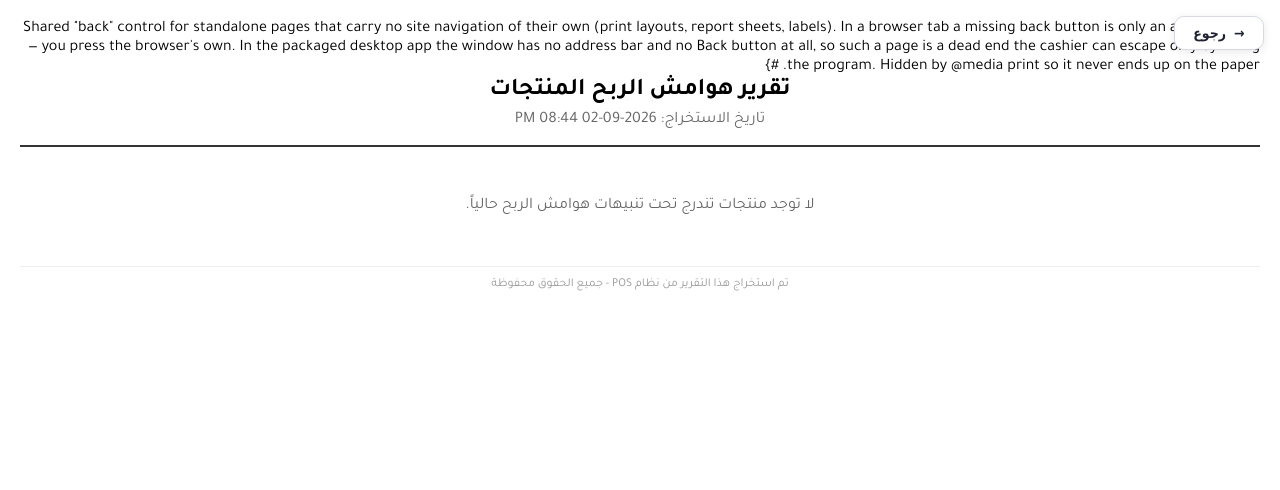
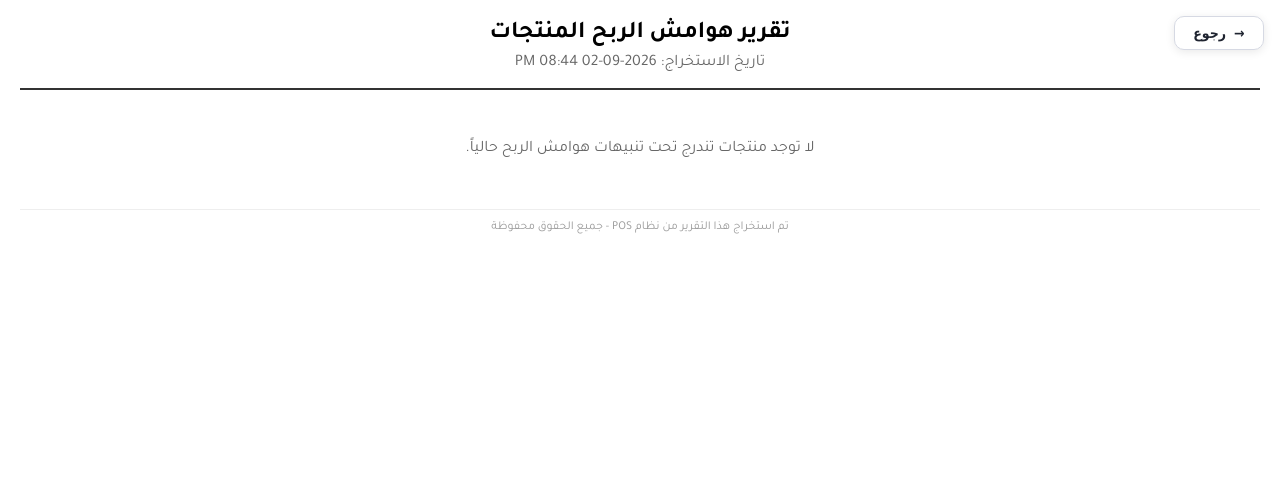
Before and after one commit to rawanamrrr/hamid-erp, a Django app: page /margin-report/ in a window 1280 px wide. Shown: the top 490 px of the page. Run offline with Django 4.2, Linux system fonts and the light colour scheme; the visitor is signed in with stand-in values (Sample User, id 1); data that the repository does not hold is empty; parts of the project's set-up code (start-up, migrations or seed data) failed here and were passed over.

Commit message:
first commit

```diff
--- a/templates/_back_button.html
+++ b/templates/_back_button.html
@@ -1,10 +1,10 @@
-{# Shared "back" control for standalone pages that carry no site navigation of their own
+{% comment %} Shared "back" control for standalone pages that carry no site navigation of their own
    (print layouts, report sheets, labels). In a browser tab a missing back button is only
    an annoyance — you press the browser's own. In the packaged desktop app the window has
    no address bar and no Back button at all, so such a page is a dead end the cashier can
    escape only by killing the program.
 
-   Hidden by @media print so it never ends up on the paper. #}
+   Hidden by @media print so it never ends up on the paper. {% endcomment %}
 <style>
   .dgf-back {
     position: fixed; inset-inline-start: 16px; top: 16px; z-index: 99999;
--- a/templates/restaurant/kitchen_ticket.html
+++ b/templates/restaurant/kitchen_ticket.html
@@ -46,10 +46,10 @@
     .footer { text-align: center; font-size: 14px; font-weight: bold; margin-top: 10px; border-top: 2px dashed #000; padding-top: 6px; }
 </style>
 </head>
-{# ثوابت النظام ← شاشة المطبخ ← "طباعة تذكرة المطبخ تلقائياً".
+{% comment %} ثوابت النظام ← شاشة المطبخ ← "طباعة تذكرة المطبخ تلقائياً".
    Off means the ticket still appears exactly as before — it just waits for the "طباعة"
    button instead of throwing the print dialog up by itself. Whether this page is reached
-   at all is the other setting, "طباعة تذكرة المطبخ عند إرسال الطلب". #}
+   at all is the other setting, "طباعة تذكرة المطبخ عند إرسال الطلب". {% endcomment %}
 <body{% if policies.kitchen.auto_print_ticket %} onload="autoPrintThenChain()"{% endif %}>
     <div class="toolbar no-print">
         <div class="label">معاينة: تذكرة المطبخ</div>
--- a/templates/sales/expense_list.html
+++ b/templates/sales/expense_list.html
@@ -145,11 +145,11 @@
                             </td>
                             <td class="p-4">
                                 {% if expense.receipt %}
-                                {# Shown in a dialog on this page rather than opened as a
+                                {% comment %} Shown in a dialog on this page rather than opened as a
                                    link. The receipt is a raw uploaded image, and in the
                                    desktop app window — which has no address bar and no
                                    Back button — navigating to a bare image file leaves
-                                   the user staring at it with no way back. #}
+                                   the user staring at it with no way back. {% endcomment %}
                                 <button type="button" onclick="showReceipt('{{ expense.receipt.url }}')"
                                         class="text-emerald-600 hover:text-emerald-800" title="عرض الإيصال">
                                     <i class="fas fa-receipt"></i>
--- a/templates/settings/policies.html
+++ b/templates/settings/policies.html
@@ -62,9 +62,9 @@
               <input type="time" id="{{ row.field }}" name="{{ row.field }}" value="{{ row.value }}"
                      class="text-sm border border-gray-200 rounded-lg px-3 py-1.5 w-32 focus:border-teal-400 focus:outline-none">
             {% elif row.is_path %}
-              {# Folder paths are long; the narrow default input hides most of one. The
+              {% comment %} Folder paths are long; the narrow default input hides most of one. The
                  browse button opens Windows' own folder picker — something only the
-                 desktop app can do, since a web page is never handed a real path. #}
+                 desktop app can do, since a web page is never handed a real path. {% endcomment %}
               <div class="flex items-center gap-2">
                 <input type="text" id="{{ row.field }}" name="{{ row.field }}" value="{{ row.value }}"
                        dir="ltr" placeholder="D:\DigiFlow-Backups"
```
Also changed, not shown: .claude/launch.json.
